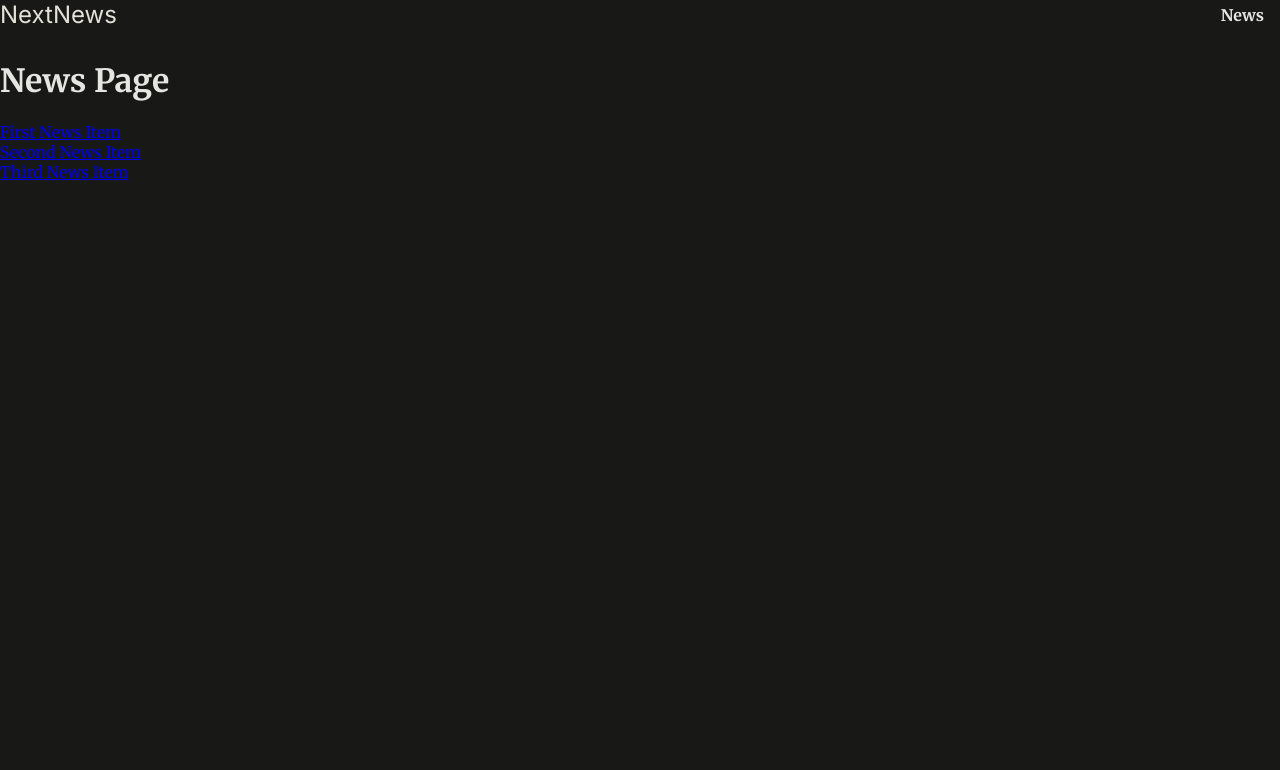
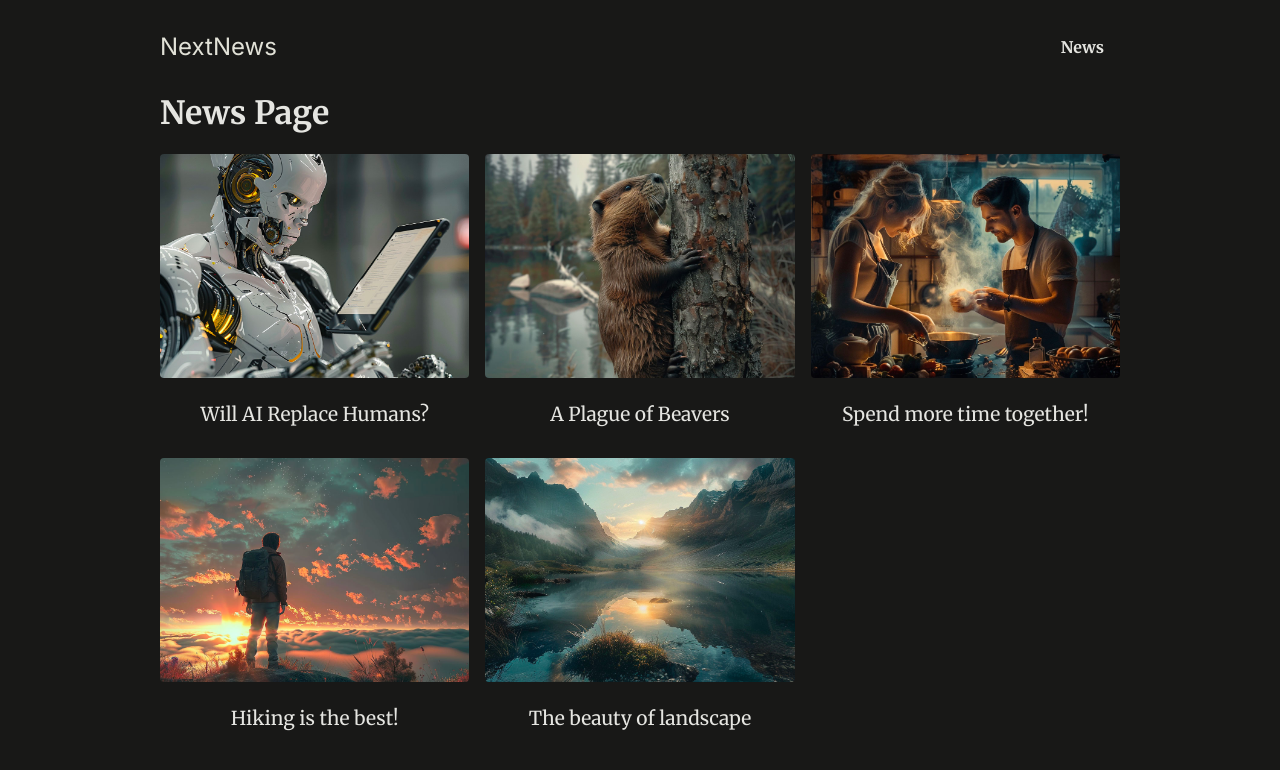
Before and after one commit to mdaz78/next-routing-and-rendering, a Next.js app: page /news in a window 1280 px wide. Shown: the top 770 px of the page. Built offline with nearby package versions, Linux system fonts and the light colour scheme.

Commit message:
update the styling and create not-found page

```diff
--- a/app/layout.js
+++ b/app/layout.js
@@ -10,8 +10,10 @@ export default function RootLayout({ children }) {
   return (
     <html lang='en'>
       <body>
-        <MainHeader />
-        {children}
+        <div id='page'>
+          <MainHeader />
+          {children}
+        </div>
       </body>
     </html>
   );
--- a/app/news/page.js
+++ b/app/news/page.js
@@ -1,19 +1,22 @@
+import { DUMMY_NEWS } from '@/data/dummy-news';
 import Link from 'next/link';
 
 const NewsPage = () => {
   return (
     <div>
       <h1>News Page</h1>
-      <ul>
-        <li>
-          <Link href='/news/first-news'>First News Item</Link>
-        </li>
-        <li>
-          <Link href='/news/second-news'>Second News Item</Link>
-        </li>
-        <li>
-          <Link href='/news/third-news'>Third News Item</Link>
-        </li>
+      <ul className='news-list'>
+        {DUMMY_NEWS.map((newsItem) => (
+          <li key={newsItem.id}>
+            <Link href={`/news/${newsItem.slug}`}>
+              <img
+                src={`/images/news/${newsItem.image}`}
+                alt={newsItem.title}
+              />
+              <span>{newsItem.title}</span>
+            </Link>
+          </li>
+        ))}
       </ul>
     </div>
   );
```
Also changed, not shown: app/news/(newsDetails)/[id]/page.js (deleted, +0 -12 lines), app/news/(newsDetails)/[slug]/not-found.js (added, +12 -0 lines), app/news/(newsDetails)/[slug]/page.js (added, +24 -0 lines), app/not-found.js (added, +12 -0 lines), components/error-page/not-found/not-found.component.jsx (added, +10 -0 lines).
